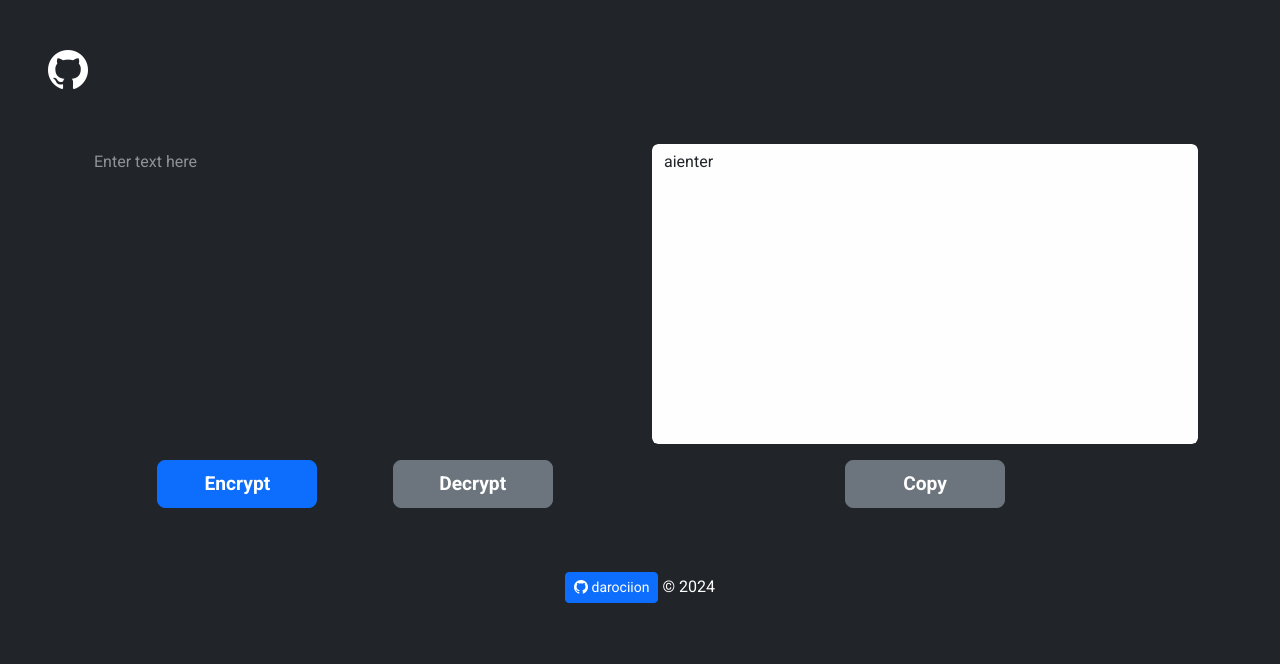
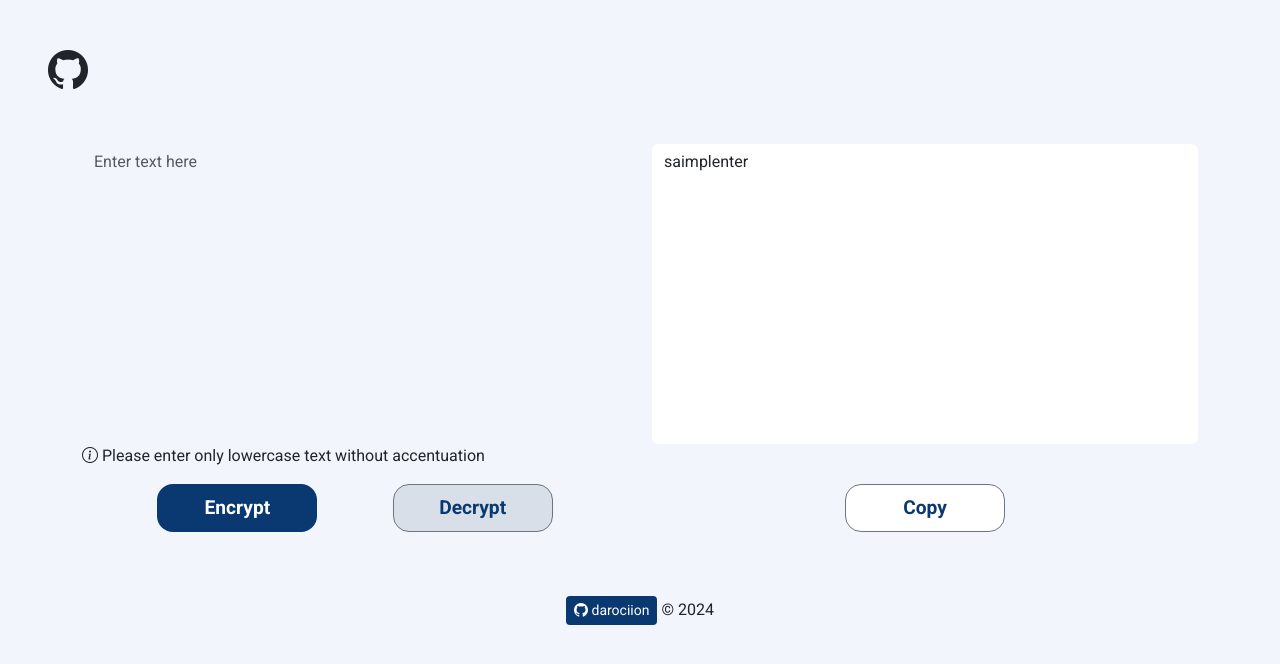
Before and after one commit to darociion/encrypt, a plain HTML site: page index.html in a window 1280 px wide. Both pictures are taken after typing "Sample" into the empty fields and a click on the button "Encrypt". Drawn offline with nearby package versions, Linux system fonts and the light colour scheme.

Commit message:
update desktop version

```diff
--- a/app.js
+++ b/app.js
@@ -1,41 +1,49 @@
+// codifica lo que hay en el textarea de entrada o lo copiado en el textarea de salida
 function encrypt() {
-    const inputText = document.getElementById("input-text").value;
+    let inputText = document.getElementById("input-text").value;
+
     if (inputText === "") {
         alert("Please enter some text");
         return;
     }
+
+    inputText = inputText.toLowerCase();
     const outputText = document.getElementById("output-text");
     const inputTextArray = inputText.split("");
-    const outputTextArray = [];
 
     for (let i = 0; i < inputTextArray.length; i++) {
         if (inputTextArray[i] === "a") {
-            outputTextArray[i] = "ai";
+            inputTextArray[i] = "ai";
         } else if (inputTextArray[i] === "e") {
-            outputTextArray[i] = "enter";
+            inputTextArray[i] = "enter";
         } else if (inputTextArray[i] === "i") {
-            outputTextArray[i] = "imes";
+            inputTextArray[i] = "imes";
         } else if (inputTextArray[i] === "o") {
-            outputTextArray[i] = "ober";
+            inputTextArray[i] = "ober";
         } else if (inputTextArray[i] === "u") {
-            outputTextArray[i] = "ufat";
+            inputTextArray[i] = "ufat";
         }
     };
 
-    outputText.value = outputTextArray.join("");
+    outputText.value = inputTextArray.join("");
     document.getElementById("output-text").style.backgroundImage = "url()";
     document.getElementById("input-text").value = "";
     document.getElementById("copy-btn").style.visibility = "visible";
 }
 
+// decodifica lo que hay en el textarea de entrada o lo copiado en el textarea de salida
 function decrypt() {
-    const inputText = document.getElementById("input-text").value;
+    let inputText = document.getElementById("input-text").value;
+
     if (inputText === "") {
         alert("Please enter some text");
         return;
     }
+
+    inputText = inputText.toLowerCase();
     const outputText = document.getElementById("output-text");
     const outputTextArray = [];
+
     for (let i = 0; i < inputText.length; i++) {
         if (inputText[i] === "a" && inputText[i + 1] === "i") {
             outputTextArray.push("a");
@@ -57,12 +65,14 @@ function decrypt() {
             outputTextArray.push(inputText[i]);
         }
     }
+
     outputText.value = outputTextArray.join("");
     document.getElementById("output-text").style.backgroundImage = "url()";
     document.getElementById("input-text").value = "";
     document.getElementById("copy-btn").style.visibility = "visible";
 }
 
+// copia contenido del textarea de salida al textarea de entrada
 function copyText() {
     const outputText = document.getElementById("output-text");
     document.getElementById("input-text").value = outputText.value;
--- a/index.html
+++ b/index.html
@@ -12,13 +12,14 @@
 </head>
 <body>
     <header class="mx-5 my-5">
-        <h1><a href="https://github.com/darociion/" target="_blank"><i class="bi bi-github"></i></a></h1>
+        <h1><a href="https://github.com/darociion/encrypt/" target="_blank"><i class="bi bi-github text-dark"></i></a></h1>
     </header>
     <main class="container mx-auto">
         <form onsubmit="return false">
         <div class="row">
             <div class="col-6">
                 <textarea id="input-text" class="form-control" rows="12" placeholder="Enter text here"></textarea>
+                <i id="info-icon" class="bi bi-info-circle text-dark"> Please enter only lowercase text without accentuation</i>
                 <div class="btns text-center my-3">
                     <button onclick="encrypt()" id="encrypt-btn" class="btn btn-primary">encrypt</button>
                     <button onclick="decrypt()" id="decrypt-btn" class="btn btn-secondary">decrypt</button>
@@ -26,6 +27,7 @@
             </div>
             <div class="col-6">
                 <textarea id="output-text" class="form-control" rows="12" readonly></textarea>
+                <i id="copy-icon" class="bi bi-clipboard"></i>
                 <div class="btns text-center my-3">
                     <button onclick="copyText()" id="copy-btn" class="btn btn-secondary">copy</button>
                 </div>
--- a/style.css
+++ b/style.css
@@ -1,9 +1,8 @@
 @import url('https://fonts.googleapis.com/css2?family=Roboto:wght@400;700&display=swap');
 
 body {
-    background-color: #212529;
+    background-color: #f3f5fc;
     font-family: 'Roboto', sans-serif;
-    color: #fff;
 }
 
 a {
@@ -18,22 +17,19 @@ a {
 #input-text {
     background-color: transparent;
     border: none;
-    color: #fff;
+    color: #0a3871;
     box-shadow: inset 0 0 0 0 rgba(0,0,0,0);
-}
-
-#input-text::placeholder {
-    color: rgba(255, 255, 255, 0.5);
 }
 
 #output-text {
     background-image: url(img/design.svg);
     background-repeat: no-repeat;
     background-position: 50% 50%;
-    background-color: #fefefe;
+    background-color: #fff;
     background-size: 50%;
     border: none;
     box-shadow: inset 0 0 0 0 rgba(0,0,0,0);
+    transition: 0.3s;
 }
 
 .btns {
@@ -47,11 +43,36 @@ a {
     font-size: 1.2rem;
     width: 10rem;
     height: 3rem;
-    border-radius: 0.5rem;
-    transition: 0.3s;
+    border-radius: 1rem;
+}
+
+#encrypt-btn, #github-btn {
+    background-color: #0a3871;
+    border: none;
+}
+
+#decrypt-btn {
+    background-color: #d8dfe8;
+    color: #0a3871;
 }
 
 #copy-btn {
+    background-color: #fff;
+    color: #0a3871;
     transition: 0.3s;
     visibility: hidden;
 }
+
+#copy-icon {
+    visibility: hidden;
+}
+
+/* tablet styles */
+@media screen and (max-width: 768px) {
+
+}
+
+/* cellphone styles */
+@media screen and (max-width: 375px) {
+
+}
```
